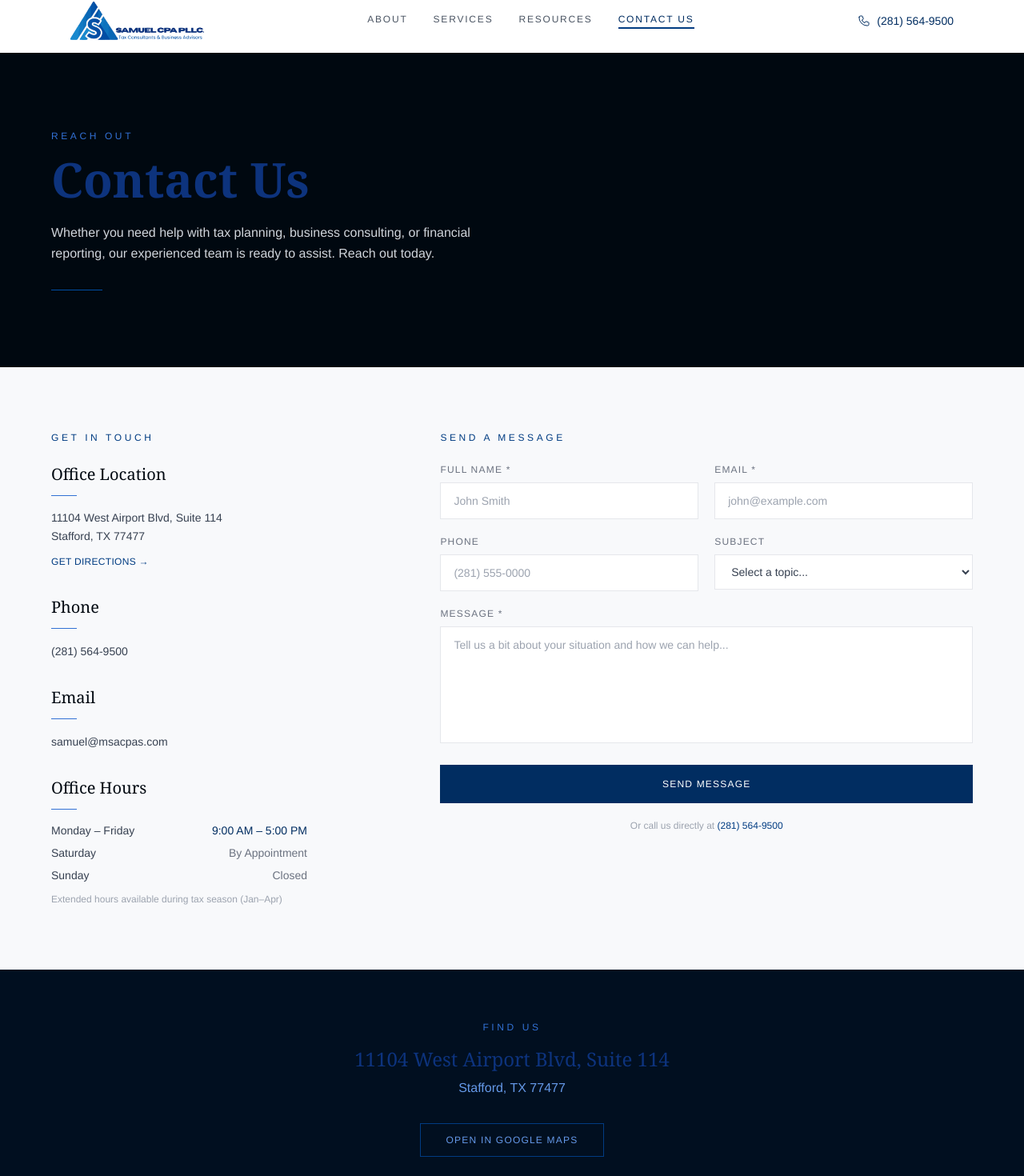
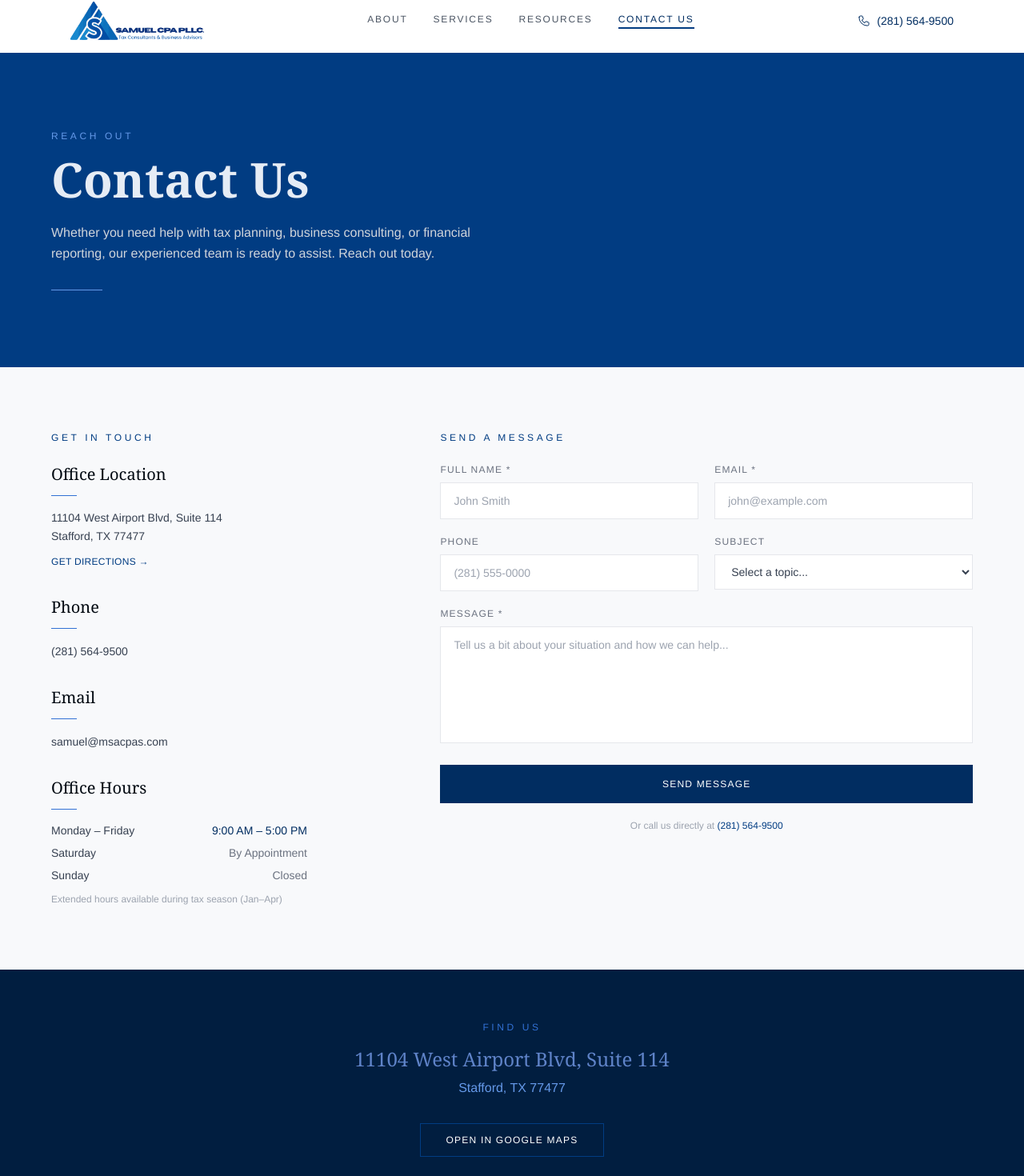
Before and after one commit to rmathew21/msacpas, a React (Vite) app: page /contact in a window 1280 px wide. Shown: the part 14-1484 px from the top of the page at 80% size. Built offline with nearby package versions, Linux system fonts and the light colour scheme.

Commit message:
updated h1/p/section colors for Contact, updated primary and secondary button colors on Home

```diff
--- a/src/pages/Contact.jsx
+++ b/src/pages/Contact.jsx
@@ -15,16 +15,16 @@ export default function Contact() {
   return (
     <div className="pt-16 md:pt-20">
       {/* Hero */}
-      <section className="bg-royal-950 text-white py-24 px-6">
+      <section className="bg-royal-600 text-white py-24 px-6">
         <div className="max-w-6xl mx-auto">
-          <p className="text-royal-400 text-xs tracking-[0.3em] uppercase mb-4">Reach Out</p>
-          <h1 className="text-navy-600 text-5xl md:text-6xl font-serif font-bold leading-tight max-w-2xl">
+          <p className="text-royal-300 text-xs tracking-[0.3em] uppercase mb-4">Reach Out</p>
+          <h1 className="text-navy-50 text-5xl md:text-6xl font-serif font-bold leading-tight max-w-2xl">
             Contact Us
           </h1>
           <p className="text-gray-300 mt-6 max-w-xl leading-relaxed">
             Whether you need help with tax planning, business consulting, or financial reporting, our experienced team is ready to assist. Reach out today.
           </p>
-          <div className="w-16 h-px bg-royal-500 mt-8" />
+          <div className="w-16 h-px bg-royal-300 mt-8" />
         </div>
       </section>
 
@@ -194,16 +194,16 @@ export default function Contact() {
       </section>
 
       {/* Map embed placeholder */}
-      <section className="bg-royal-900 py-16 px-6">
+      <section className="bg-royal-800 py-16 px-6">
         <div className="max-w-6xl mx-auto text-center">
           <p className="text-royal-400 text-xs tracking-[0.3em] uppercase mb-4">Find Us</p>
-          <h2 className="text-2xl font-serif text-navy-600 mb-2">11104 West Airport Blvd, Suite 114</h2>
+          <h2 className="text-2xl font-serif text-navy-300 mb-2">11104 West Airport Blvd, Suite 114</h2>
           <p className="text-royal-300 mb-8">Stafford, TX 77477</p>
           <a
             href="https://maps.google.com/?q=11104+West+Airport+Blvd+Suite+114+Stafford+TX+77477"
             target="_blank"
             rel="noopener noreferrer"
-            className="inline-block border border-royal-600 text-royal-300 hover:bg-royal-800 hover:text-white px-8 py-3 text-xs tracking-widest uppercase font-medium transition-all duration-200"
+            className="inline-block border border-royal-600 text-white hover:bg-royal-800 hover:text-white px-8 py-3 text-xs tracking-widest uppercase font-medium transition-all duration-200"
           >
             Open in Google Maps
           </a>
--- a/src/pages/Home.jsx
+++ b/src/pages/Home.jsx
@@ -69,13 +69,13 @@ export default function Home() {
             <div className="flex flex-col sm:flex-row gap-4 fade-up delay-3">
               <Link
                 to="/contact"
-                className="inline-block bg-royal-600 hover:bg-royal-500 text-white px-8 py-4 text-sm tracking-widest uppercase font-medium transition-colors text-center"
+                className="inline-block bg-white text-navy-600 hover:bg-navy-700 hover:text-white  px-8 py-4 text-sm tracking-widest uppercase font-medium transition-colors text-center"
               >
                 Schedule a Consultation
               </Link>
               <Link
                 to="/services"
-                className="inline-block border border-white/30 hover:border-white text-white px-8 py-4 text-sm tracking-widest uppercase font-medium transition-colors text-center"
+                className="inline-block border border-white/50 hover:bg-white/10 hover:border-white text-white/80 hover:text-white px-8 py-4 text-sm tracking-widest uppercase font-medium transition-colors text-center"
               >
                 Our Services
               </Link>
```
